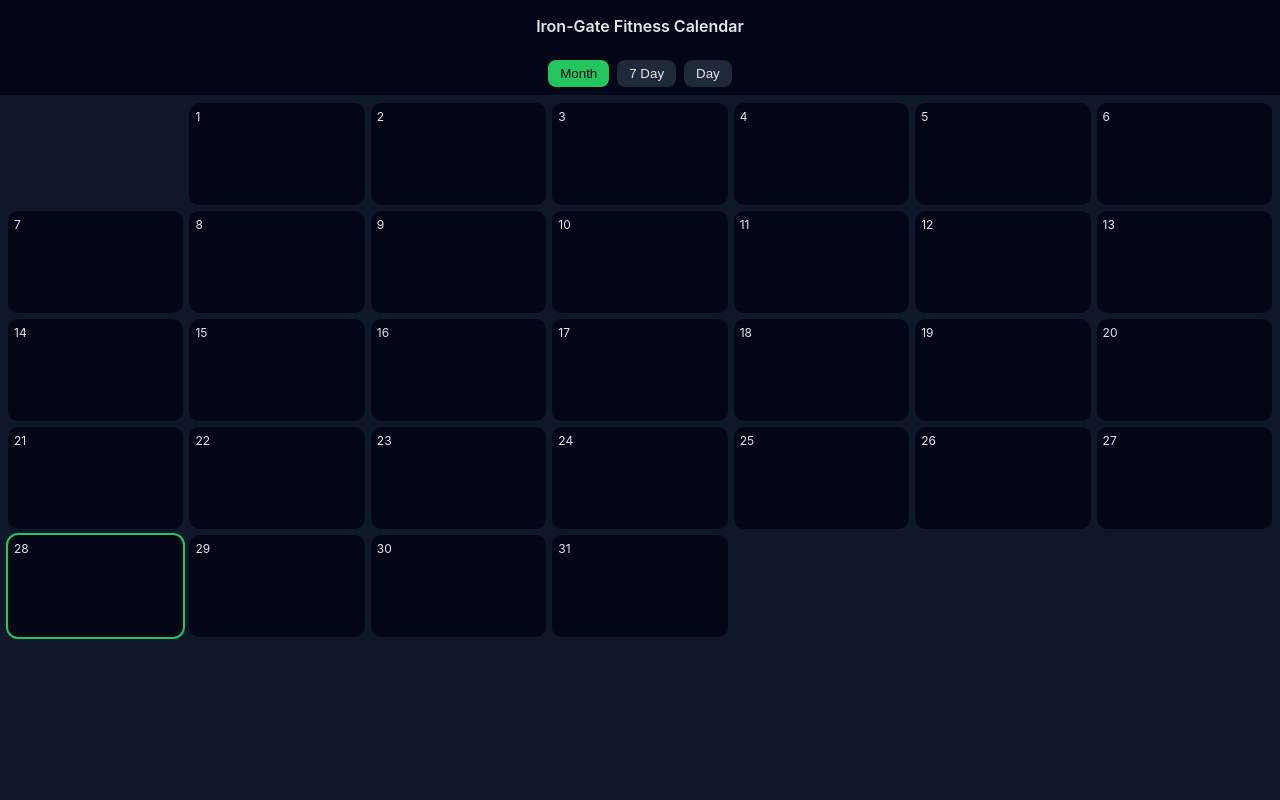
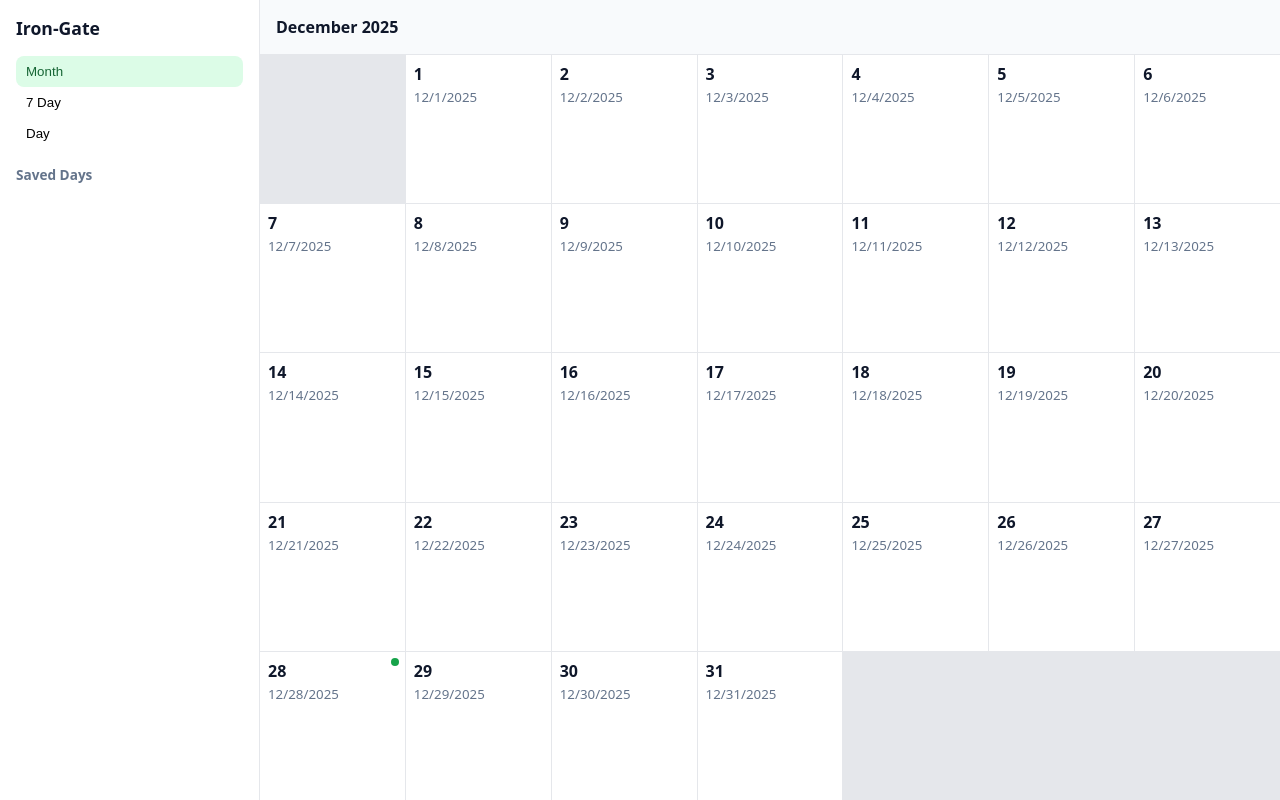
Before and after one commit to ilambertaf-ai/Iron-Gate-, a plain HTML site: page index.html in a window 1280 px wide. Drawn offline with Linux system fonts and the light colour scheme.

Commit message:
Update index.html

```diff
--- a/index.html
+++ b/index.html
@@ -3,98 +3,140 @@
 <head>
   <meta charset="UTF-8" />
   <meta name="viewport" content="width=device-width, initial-scale=1.0" />
-  <title>Iron-Gate Calendar</title>
+  <title>Iron-Gate</title>
 
   <meta name="apple-mobile-web-app-capable" content="yes" />
   <meta name="apple-mobile-web-app-title" content="Iron-Gate" />
 
   <style>
+    :root {
+      --bg: #f8fafc;
+      --panel: #ffffff;
+      --border: #e5e7eb;
+      --text: #0f172a;
+      --muted: #64748b;
+      --accent: #16a34a;
+    }
+
     body {
-      font-family: -apple-system, BlinkMacSystemFont, 'Segoe UI', Roboto, sans-serif;
       margin: 0;
-      background: #0f172a;
-      color: #e5e7eb;
+      font-family: system-ui, -apple-system, BlinkMacSystemFont, 'Segoe UI', Roboto, Helvetica, Arial, sans-serif;
+      background: var(--bg);
+      color: var(--text);
+      display: grid;
+      grid-template-columns: 260px 1fr;
+      height: 100vh;
+    }
+
+    aside {
+      background: var(--panel);
+      border-right: 1px solid var(--border);
+      padding: 1rem;
+      display: flex;
+      flex-direction: column;
+      gap: 1rem;
+    }
+
+    aside h2 {
+      margin: 0;
+      font-size: 1.1rem;
+    }
+
+    .nav button {
+      width: 100%;
+      background: transparent;
+      border: none;
+      text-align: left;
+      padding: 8px 10px;
+      border-radius: 8px;
+      cursor: pointer;
+      font-weight: 500;
+    }
+
+    .nav button.active {
+      background: #dcfce7;
+      color: #166534;
+    }
+
+    .files {
+      font-size: 0.85rem;
+      color: var(--muted);
+      overflow-y: auto;
+    }
+
+    main {
+      display: flex;
+      flex-direction: column;
     }
 
     header {
       padding: 1rem;
-      text-align: center;
-      background: #020617;
+      border-bottom: 1px solid var(--border);
       font-weight: 600;
     }
 
-    .toolbar {
-      display: flex;
-      justify-content: center;
-      gap: 8px;
-      padding: 8px;
-      background: #020617;
-    }
-
-    .toolbar button {
-      background: #1e293b;
-      color: #e5e7eb;
-      border: none;
-      border-radius: 8px;
-      padding: 6px 12px;
-      cursor: pointer;
-    }
-
-    .toolbar button.active {
-      background: #22c55e;
-      color: #020617;
-    }
-
     .calendar {
+      flex: 1;
       display: grid;
       grid-template-columns: repeat(7, 1fr);
-      gap: 6px;
-      padding: 8px;
+      gap: 1px;
+      background: var(--border);
     }
 
     .day {
-      background: #020617;
-      border-radius: 10px;
-      padding: 6px;
-      min-height: 90px;
-      font-size: 0.75rem;
+      background: var(--panel);
+      padding: 8px;
+      min-height: 110px;
       cursor: pointer;
+      position: relative;
     }
 
-    .day.today {
-      outline: 2px solid #22c55e;
+    .day.today::after {
+      content: '';
+      position: absolute;
+      top: 6px;
+      right: 6px;
+      width: 8px;
+      height: 8px;
+      background: var(--accent);
+      border-radius: 50%;
+    }
+
+    .day.selected {
+      outline: 2px solid var(--accent);
+      z-index: 2;
+    }
+
+    .day small {
+      color: var(--muted);
     }
 
     .panel {
+      border-top: 1px solid var(--border);
+      background: var(--panel);
       padding: 1rem;
-      border-top: 1px solid #1e293b;
+      display: none;
     }
 
-    .panel h3 {
-      margin-top: 0;
-    }
+    .panel h3 { margin-top: 0; }
 
     input, select {
       width: 100%;
-      margin: 6px 0;
-      padding: 6px;
+      padding: 8px;
+      margin: 4px 0 10px;
+      border: 1px solid var(--border);
       border-radius: 6px;
-      border: none;
+      font-size: 0.9rem;
     }
 
-    .row {
-      display: grid;
-      grid-template-columns: 1fr 1fr;
-      gap: 8px;
-    }
+    .row { display: grid; grid-template-columns: 1fr 1fr; gap: 8px; }
 
-    button.save {
-      margin-top: 10px;
-      background: #22c55e;
-      color: #020617;
+    .save {
+      background: var(--accent);
+      color: white;
       border: none;
       border-radius: 8px;
-      padding: 8px;
+      padding: 10px;
       font-weight: 600;
       cursor: pointer;
     }
@@ -102,45 +144,36 @@
 </head>
 <body>
 
-<header>Iron-Gate Fitness Calendar</header>
-
-<div class="toolbar">
-  <button class="active">Month</button>
-  <button disabled>7 Day</button>
-  <button disabled>Day</button>
+<aside>
+  <h2>Iron-Gate</h2>
+  <div class="nav">
+    <button class="active" onclick="setView('month', this)">Month</button>
+    <button onclick="setView('week', this)">7 Day</button>
+    <button onclick="setView('day', this)">Day</button>
   </div>
 
+  <div class="files" id="files">
+    <strong>Saved Days</strong><br/>
+  </div>
+</aside>
+
+<main>
+  <header id="header"></header>
   <div class="calendar" id="calendar"></div>
 
-<div class="panel" id="panel" style="display:none">
+  <div class="panel" id="panel">
     <h3 id="panelDate"></h3>
 
-  <h4>Workout</h4>
-  <input id="exercise" placeholder="Exercise Type" />
+    <input id="exercise" placeholder="Exercise" />
     <div class="row">
-    <input id="sets" type="number" placeholder="Sets" />
-    <input id="reps" type="number" placeholder="Reps" />
+      <input id="sets" placeholder="Sets" />
+      <input id="reps" placeholder="Reps" />
     </div>
-  <input id="weight" type="number" placeholder="Weight" />
+    <input id="weight" placeholder="Weight" />
 
-  <h4>Body Metrics</h4>
+    <h4>Body & Recovery</h4>
     <div class="row">
       <input id="bodyweight" placeholder="Body Weight" />
-    <input id="rbicep" placeholder="Right Bicep" />
-  </div>
-  <div class="row">
-    <input id="lbicep" placeholder="Left Bicep" />
-    <input id="rcalf" placeholder="Right Calf" />
-  </div>
-  <input id="lcalf" placeholder="Left Calf" />
-
-  <h4>Diet & Recovery</h4>
-  <div class="row">
-    <input id="protein" placeholder="Protein (g)" />
-    <input id="calories" placeholder="Calories" />
-  </div>
-  <div class="row">
-    <input id="water" placeholder="Water" />
       <input id="sleep" placeholder="Sleep (hrs)" />
     </div>
     <select id="stool">
@@ -149,64 +182,116 @@
       <option>No</option>
     </select>
 
-  <button class="save" onclick="saveDay()">Save Day</button>
+    <button class="save" onclick="saveDay()">Save</button>
   </div>
+</main>
 
 <script>
   const calendar = document.getElementById('calendar');
   const panel = document.getElementById('panel');
   const panelDate = document.getElementById('panelDate');
-  let selectedDate = null;
+  const header = document.getElementById('header');
+  const files = document.getElementById('files');
 
-  function loadMonth() {
-    calendar.innerHTML = '';
-    const now = new Date();
-    const year = now.getFullYear();
-    const month = now.getMonth();
-    const first = new Date(year, month, 1);
-    const last = new Date(year, month + 1, 0);
+  let view = 'month';
+  let selectedCell = null;
+  let selectedDate = new Date();
 
-    for (let i = 0; i < first.getDay(); i++) {
-      calendar.appendChild(document.createElement('div'));
+  function setView(v, btn) {
+    view = v;
+    document.querySelectorAll('.nav button').forEach(b => b.classList.remove('active'));
+    btn.classList.add('active');
+    render();
   }
 
-    for (let d = 1; d <= last.getDate(); d++) {
-      const date = new Date(year, month, d);
-      const cell = document.createElement('div');
-      cell.className = 'day';
-      cell.textContent = d;
+  function render() {
+    calendar.innerHTML = '';
+    panel.style.display = 'none';
+    header.textContent = selectedDate.toDateString();
 
-      if (date.toDateString() === now.toDateString()) {
-        cell.classList.add('today');
+    if (view === 'month') renderMonth();
+    if (view === 'week') renderWeek();
+    if (view === 'day') renderDay();
+
+    loadFiles();
   }
 
-      cell.onclick = () => openDay(date);
-      calendar.appendChild(cell);
+  function renderMonth() {
+    const y = selectedDate.getFullYear();
+    const m = selectedDate.getMonth();
+    header.textContent = selectedDate.toLocaleString('default', { month: 'long', year: 'numeric' });
+
+    const first = new Date(y, m, 1);
+    const last = new Date(y, m + 1, 0);
+
+    for (let i = 0; i < first.getDay(); i++) calendar.appendChild(document.createElement('div'));
+
+    for (let d = 1; d <= last.getDate(); d++) {
+      const date = new Date(y, m, d);
+      addDayCell(date);
     }
   }
 
-  function openDay(date) {
-    selectedDate = date.toISOString().split('T')[0];
+  function renderWeek() {
+    const start = new Date(selectedDate);
+    start.setDate(start.getDate() - start.getDay());
+
+    for (let i = 0; i < 7; i++) {
+      const date = new Date(start);
+      date.setDate(start.getDate() + i);
+      addDayCell(date);
+    }
+  }
+
+  function renderDay() {
+    addDayCell(selectedDate);
+  }
+
+  function addDayCell(date) {
+    const cell = document.createElement('div');
+    cell.className = 'day';
+    cell.innerHTML = `<strong>${date.getDate()}</strong><br/><small>${date.toLocaleDateString()}</small>`;
+
+    if (date.toDateString() === new Date().toDateString()) cell.classList.add('today');
+
+    cell.onclick = () => openDay(date, cell);
+    calendar.appendChild(cell);
+  }
+
+  function openDay(date, cell) {
+    if (selectedCell) selectedCell.classList.remove('selected');
+    selectedCell = cell;
+    cell.classList.add('selected');
+
+    selectedDate = date;
     panel.style.display = 'block';
     panelDate.textContent = date.toDateString();
 
-    const data = JSON.parse(localStorage.getItem(selectedDate)) || {};
-    for (const id in data) {
-      const el = document.getElementById(id);
-      if (el) el.value = data[id];
-    }
+    const key = date.toISOString().split('T')[0];
+    const data = JSON.parse(localStorage.getItem(key)) || {};
+    panel.querySelectorAll('input, select').forEach(el => el.value = data[el.id] || '');
   }
 
   function saveDay() {
-    if (!selectedDate) return;
-    const inputs = panel.querySelectorAll('input, select');
+    const key = selectedDate.toISOString().split('T')[0];
     const data = {};
-    inputs.forEach(i => data[i.id] = i.value);
-    localStorage.setItem(selectedDate, JSON.stringify(data));
-    alert('Saved');
+    panel.querySelectorAll('input, select').forEach(el => data[el.id] = el.value);
+    localStorage.setItem(key, JSON.stringify(data));
+    loadFiles();
   }
 
-  loadMonth();
+  function loadFiles() {
+    files.innerHTML = '<strong>Saved Days</strong><br/>';
+    Object.keys(localStorage).sort().forEach(k => {
+      if (k.match(/\d{4}-\d{2}-\d{2}/)) {
+        const div = document.createElement('div');
+        div.textContent = k;
+        files.appendChild(div);
+      }
+    });
+  }
+
+  render();
 </script>
 
 </body>
```
Lines whose indentation alone changed are shown as unchanged.
